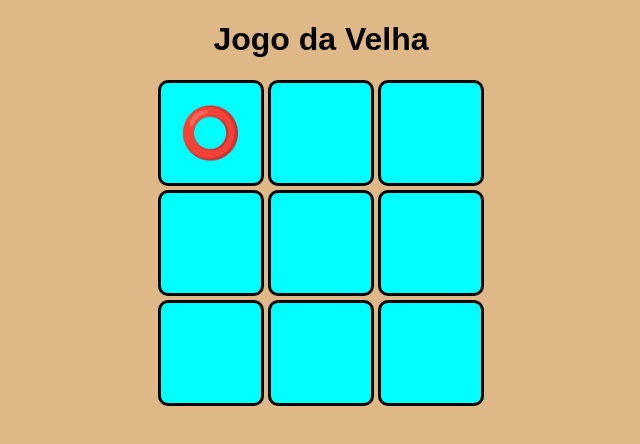
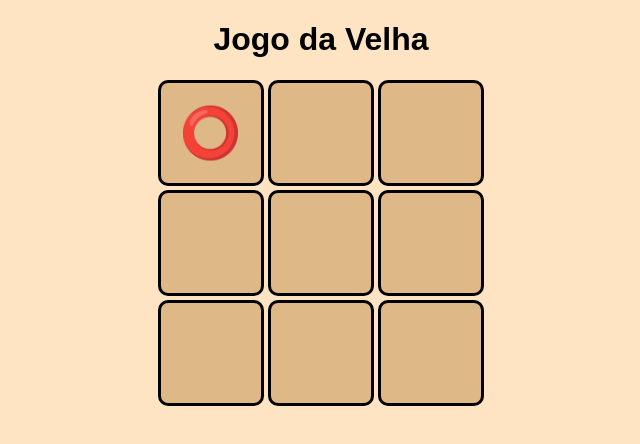
Before and after one commit to lucimar-almeida/Jogo_da_velha, a plain HTML site: page index.html in a window 1280 px wide. Both pictures are taken after a click on the element 529 px from the left and 132 px from the top of the page. Shown: the whole page, without its empty margins (319-959 px from the left). Drawn offline with Linux system fonts and the light colour scheme.

Commit message:
refazendo Jogo da velha

```diff
--- a/interface.js
+++ b/interface.js
@@ -1,28 +1,31 @@
 document.addEventListener("DOMContentLoaded", ()=>{
 
-        let squares = document.querySelectorAll(".square")
+    let squares = document.querySelectorAll(".square")
 
-        squares.forEach((square) => {
-        square.addEventListener("click", handleClick)
+    squares.forEach((square) => {
+
+        square.addEventListener('click', handleClick)
 
     })
+
 })
 
 function handleClick(event){
 
-    let square = (event.target)
-    let position = (square.id)
+    let square = event.target
+    let position = square.id
 
     handleMove(position)
-    upDateSquare()
+    updateSquares()
 
 }
 
-function upDateSquare(){
+function updateSquares(){
 
-    let square = document.querySelectorAll(".square")
+    let squares = document.querySelectorAll(".square")
 
-    square.forEach((square) => {
+    squares.forEach((square) => {
+
         let position = square.id
         let symbols = board[position]
 
@@ -31,5 +34,9 @@ function upDateSquare(){
             square.innerHTML = `<div class="${symbols}"></div>`
 
         }
+
     })
+
+
+
 }
--- a/style.css
+++ b/style.css
@@ -1,15 +1,15 @@
 body{
-    background-color: burlywood;
+    background-color: bisque;
     font-family: Arial, Helvetica, sans-serif;
     text-align: center;
 }
 
 .square{
-    border: black solid 3px;
-    background-color: cyan;
-    display: inline-block;
+    background-color: burlywood;
+    border: solid 3px black;
     width: 100px;
     height: 100px;
+    display: inline-block;
     border-radius: 10px;
 }
 
@@ -20,12 +20,12 @@ body{
 .o::after{
     content: "\2B55";
     position: absolute;
+    line-height: 100px;
+    left: 0;
+    right: 0;
+    bottom: 0;
+    top: 0;
     font-size: 50px;
-    line-height: 100px;
-    right: 0;
-    left: 0;
-    top: 0;
-    bottom: 0;
 }
 
 .x{
@@ -35,10 +35,10 @@ body{
 .x::after{
     content: "\274C";
     position: absolute;
+    line-height: 100px;
+    left: 0;
+    right: 0;
+    bottom: 0;
+    top: 0;
     font-size: 50px;
-    line-height: 100px;
-    right: 0;
-    left: 0;
-    top: 0;
-    bottom: 0;
 }
```
Also changed, not shown: game.js (+9 -9 lines).
